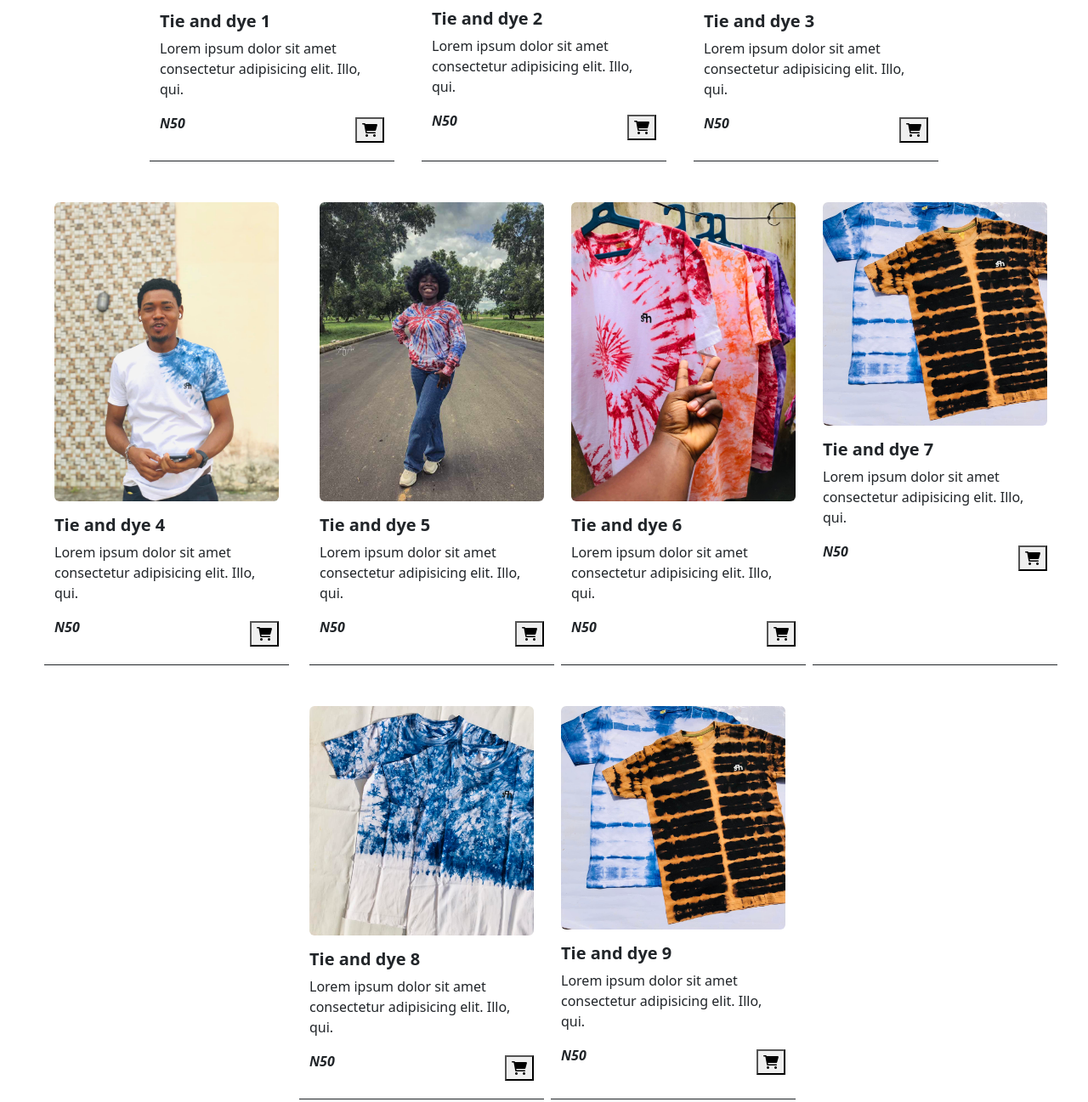
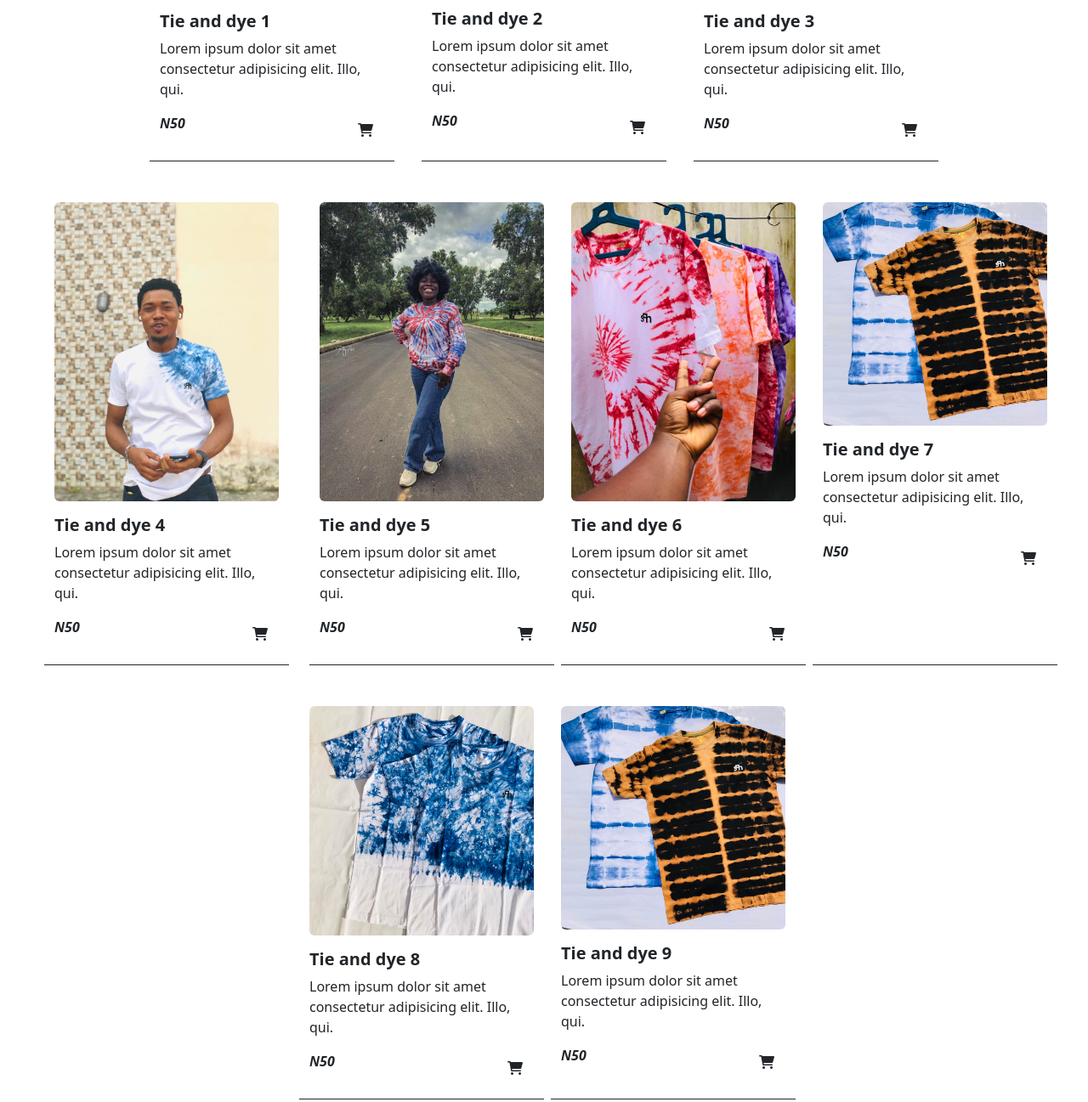
Before and after one commit to Nathaniyell/Fashion-Hub, a plain HTML site: page index.html in a window 1280 px wide. Shown: the part 1104-2401 px from the top of the page at 85% size. Drawn offline with nearby package versions, Linux system fonts and the light colour scheme.

Commit message:
update index.html and index.js

```diff
--- a/index.html
+++ b/index.html
@@ -50,7 +50,7 @@
                             <button class="nav-link mx-5 bg-secondary d-flex align-items-center justify-content-around text-light" id="clr" href="#" title="Cart"><i class="fa-solid fa-cart-shopping"></i>
                                 <span class="fw-bold mx-3 text-light" id="count">0</span>
                             </button>
-                           <div class="bg-light w-25 position-absolute top-100 p-3">
+                           <div class="bg-secondary w-25 position-absolute top-100 p-3">
                                 <h3 class="text-dark h3 text-center border-bottom border-dark pb-3">My Cart</h3>
                                 <p class="fs-5" id="cartItem">Your cart is empty</p>
 
@@ -106,7 +106,7 @@
                     <div class="card-body d-flex justify-content-between align-items-center w-100 mt-3">
                         <p class="fst-italic fw-bold">N<span id="clothPrice">50</span></p>
 
-                        <button id="addToCart" class="card-link"><i class="fa-solid fa-cart-shopping"></i></button>
+                        <button id="addToCart" class="btn border-none"><i class="fa-solid fa-cart-shopping"></i></button>
 
                     </div>
                 </div>
@@ -121,7 +121,7 @@
                     <div class="card-body d-flex justify-content-between align-items-center w-100 mt-3">
                         <p class="fst-italic fw-bold">N<span id="clothPrice">50</span></p>
 
-                        <button id="addToCart" class="card-link"><i class="fa-solid fa-cart-shopping"></i></button>
+                        <button id="addToCart" class="btn border-none"><i class="fa-solid fa-cart-shopping"></i></button>
 
                     </div>
                 </div>
@@ -136,7 +136,7 @@
                     <div class="card-body d-flex justify-content-between align-items-center w-100 mt-3">
                         <p class="fst-italic fw-bold">N<span id="clothPrice">50</span></p>
 
-                        <button id="addToCart" class="card-link"><i class="fa-solid fa-cart-shopping"></i></button>
+                        <button id="addToCart" class="btn border-none"><i class="fa-solid fa-cart-shopping"></i></button>
 
                     </div>
                 </div>
@@ -151,7 +151,7 @@
                     <div class="card-body d-flex justify-content-between align-items-center w-100 mt-3">
                         <p class="fst-italic fw-bold">N<span id="clothPrice">50</span></p>
 
-                        <button id="addToCart" class="card-link"><i class="fa-solid fa-cart-shopping"></i></button>
+                        <button id="addToCart" class="btn border-none"><i class="fa-solid fa-cart-shopping"></i></button>
 
                     </div>
                 </div>
@@ -166,7 +166,7 @@
                     <div class="card-body d-flex justify-content-between align-items-center w-100 mt-3">
                         <p class="fst-italic fw-bold">N<span id="clothPrice">50</span></p>
 
-                        <button id="addToCart" class="card-link"><i class="fa-solid fa-cart-shopping"></i></button>
+                        <button id="addToCart" class="btn border-none"><i class="fa-solid fa-cart-shopping"></i></button>
 
                     </div>
                 </div>
@@ -181,7 +181,7 @@
                     <div class="card-body d-flex justify-content-between align-items-center w-100 mt-3">
                         <p class="fst-italic fw-bold">N<span id="clothPrice">50</span></p>
 
-                        <button id="addToCart" class="card-link"><i class="fa-solid fa-cart-shopping"></i></button>
+                        <button id="addToCart" class="btn border-none"><i class="fa-solid fa-cart-shopping"></i></button>
 
                     </div>
                 </div>
@@ -196,7 +196,7 @@
                     <div class="card-body d-flex justify-content-between align-items-center w-100 mt-3">
                         <p class="fst-italic fw-bold">N<span id="clothPrice">50</span></p>
 
-                        <button id="addToCart" class="card-link"><i class="fa-solid fa-cart-shopping"></i></button>
+                        <button id="addToCart" class="btn border-none"><i class="fa-solid fa-cart-shopping"></i></button>
 
                     </div>
                 </div>
@@ -211,7 +211,7 @@
                     <div class="card-body d-flex justify-content-between align-items-center w-100 mt-3">
                         <p class="fst-italic fw-bold">N<span id="clothPrice">50</span></p>
 
-                        <button id="addToCart" class="card-link"><i class="fa-solid fa-cart-shopping"></i></button>
+                        <button id="addToCart" class="btn border-none"><i class="fa-solid fa-cart-shopping"></i></button>
 
                     </div>
                 </div>
@@ -225,7 +225,7 @@
                               <div class="card-body d-flex justify-content-between align-items-center w-100 mt-3">
                         <p class="fst-italic fw-bold">N<span id="clothPrice">50</span></p>
 
-                        <button id="addToCart" class="card-link"><i class="fa-solid fa-cart-shopping"></i></button>
+                        <button id="addToCart" class="btn border-none"><i class="fa-solid fa-cart-shopping"></i></button>
 
                     </div>
                 </div>
--- a/index.js
+++ b/index.js
@@ -48,10 +48,10 @@ function displayCart() {
       total +=parseFloat(price)
       cartTotal.innerHTML = "N "+total+" .00"
       return (
-        `<div class="d-flex w-100 justify-content-between align-items-center">
-          <h4 class="fs-5">${title}</h4>
-          <p class="fs-5">${price}</p>
-          <button type="button" onclick="deleteItem(${index})"><i class="fa-solid fa-trash"></i></button>
+        `<div class="d-flex w-100 justify-content-between align-items-center bg-white p-2 my-2">
+          <h4 class="fs-6 text-center">${title}</h4>
+          <h4 class="fs-6 text-center">${price}</h4>
+          <button type="button" class="d-flex align-items-center justify-content-between border-0 btn btn-sm btn-danger" onclick="deleteItem(${index})"><i class="fa-solid fa-trash"></i></button>
         </div>`
       );
     }).join(''); // Use join('') to convert the array of strings to a single string
```
